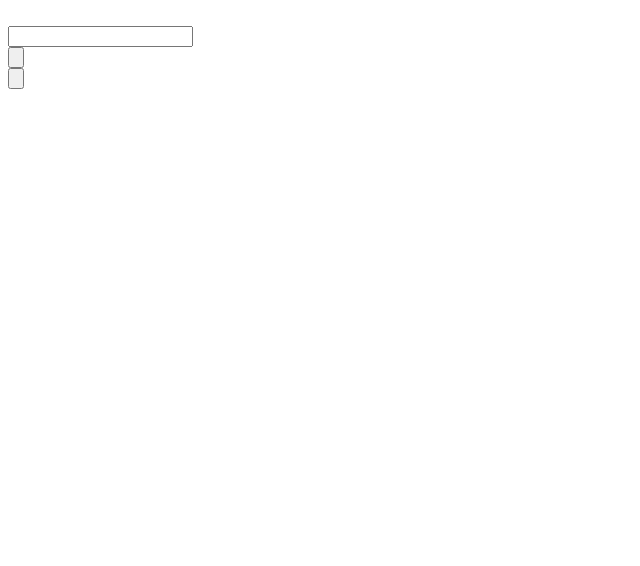
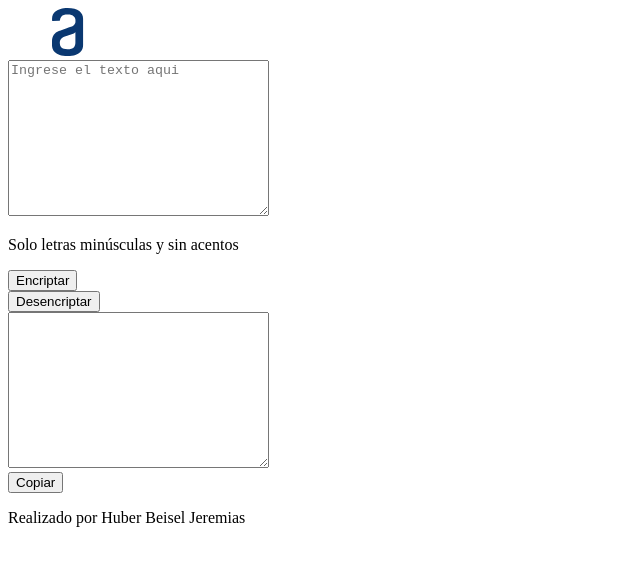
Before and after one commit to Jere2023/proyecto-encriptador-alura, a plain HTML site: page index.html in a window 1280 px wide. Shown: the whole page, without its empty margins (0-640 px from the left). Drawn offline with Linux system fonts and the light colour scheme.

Commit message:
Actualizando el HTML y agregando el CSS vacio. 6°commit

```diff
--- a/index.html
+++ b/index.html
@@ -3,35 +3,45 @@
 <head>
     <meta charset="UTF-8">
     <meta name="viewport" content="width=device-width, initial-scale=1.0">
+
+    <link rel="stylesheet" href="style.css">
     <title>Encriptador</title>
 </head>
 <body>
-    <header><img src="" alt=""></header>
+    <header><img class="logo" src="imagenes/Logo.svg" alt="Logo de Alura, una a color azul">
+    </header>
         <main>
             <section class="izquierda">
                 <div class="">
                     <div class="campo-de-texto">
-                        <label for=""></label>
-                        <input type="text" name="" id="">
+                        <textarea class="text-area" cols="30" rows="10" placeholder="Ingrese el texto aqui"></textarea>
+                    </div>
+                    <div>
+                        <p class="informacion">Solo letras minúsculas y sin acentos</p>
                     </div>
                     <div class="botones">
                         <div class="boton-encriptar">
-                            <label for=""></label>
-                            <input type="button" value="">
+                            <button class="" onclick="" type="button">Encriptar</button>
                         </div>
 
                         <div class="boton-desencriptar">
-                            <label for=""></label>
-                            <input type="button" value="">
+                            <button class="" onclick="" type="button">Desencriptar</button>
                         </div>
                     </div>
                 </div>
             </section>
             <section class="derecha">
-
+                <textarea name="" id="" cols="30" rows="10"></textarea>
+                <div>
+                    <button class="" onclick="" type="button">Copiar</button>
+                </div>
             </section>
         </main>
-    <footer></footer>
-    <script src=""></script>
+    <footer>
+        <div class="pie-info">
+            <p class="pie-info-texto">Realizado  por Huber Beisel Jeremias</p>
+        </div>
+    </footer>
+    <script src="app.js"></script>
 </body>
 </html>
```
Also changed, not shown: style.css (added).
